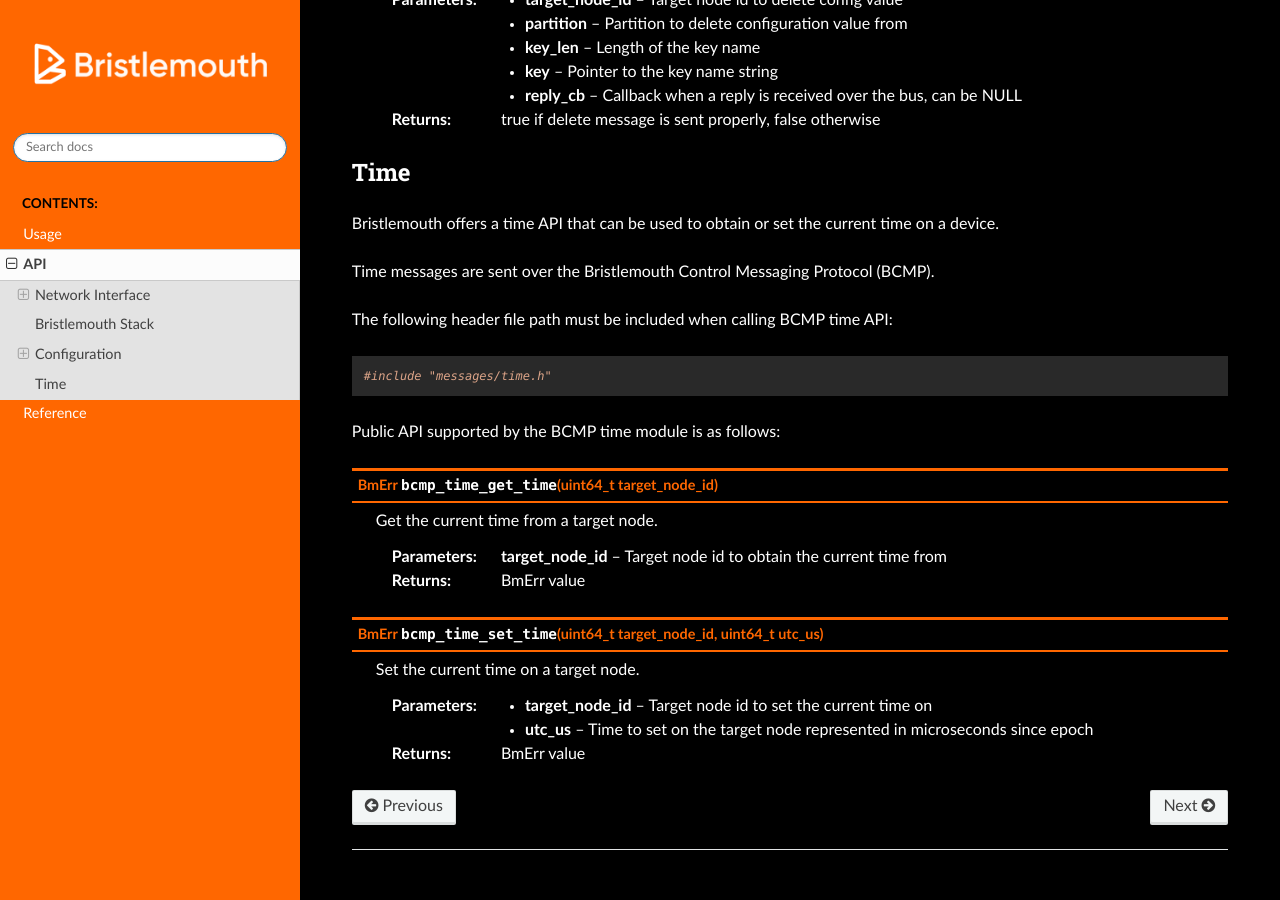
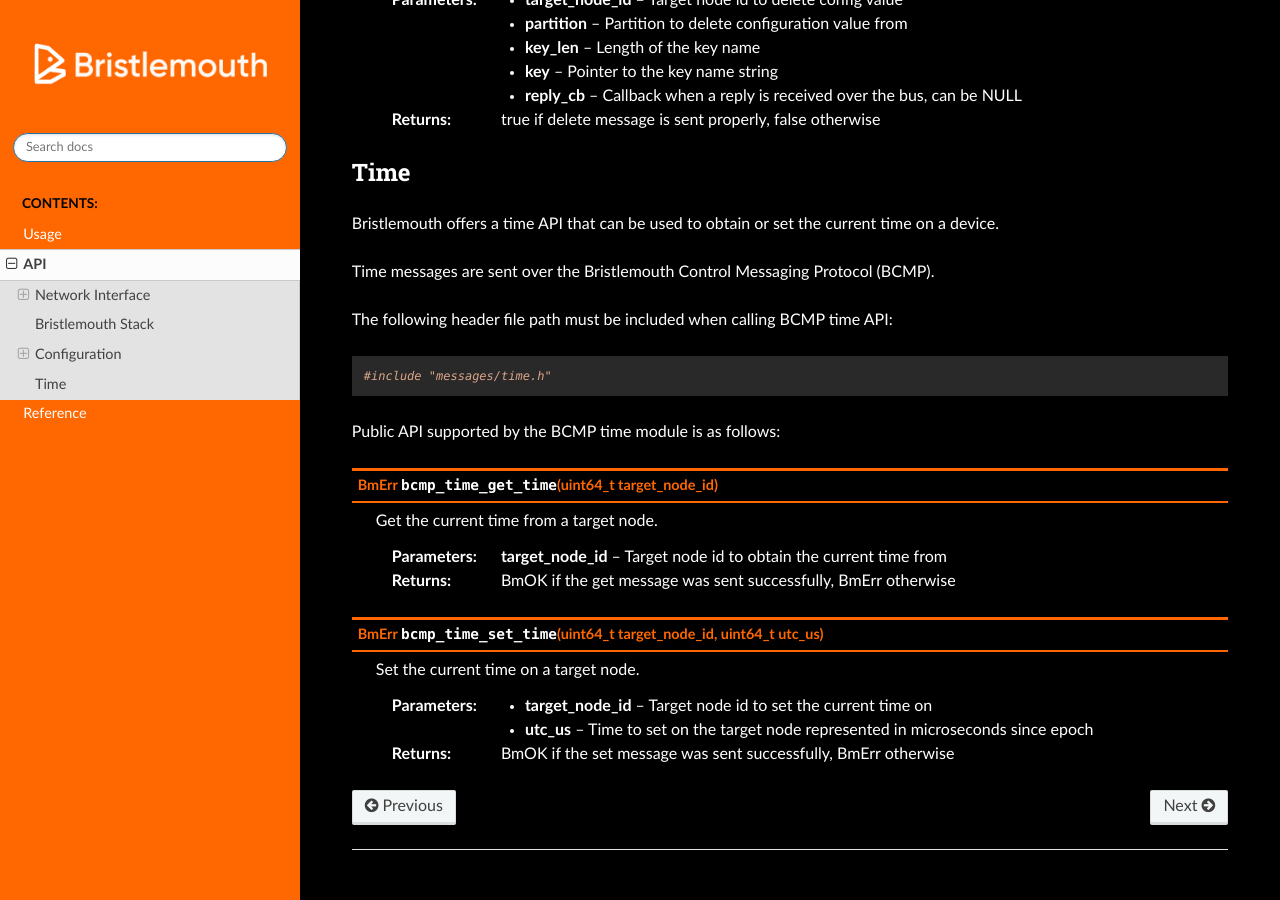
Before and after one commit to bristlemouth/bm_core, a Sphinx documentation site: the page built from docs/api.md, in a window 1280 px wide and 900 px high, scrolled down 7556 px. Built offline with Sphinx 7.4.7 and the Read the Docs theme 3.1.0, drawn with Linux system fonts in a browser that asks for light colours.

Commit message:
Clarify the return values

````diff
--- a/docs/api.md
+++ b/docs/api.md
@@ -467,7 +467,7 @@
 
   :param target_node_id: Target node id to obtain the current time from
 
-  :returns: BmErr value
+  :returns: BmOK if the get message was sent successfully, BmErr otherwise
 ```
 
 ```{eval-rst}
@@ -478,5 +478,5 @@
   :param target_node_id: Target node id to set the current time on
   :param utc_us: Time to set on the target node represented in microseconds since epoch
 
-  :returns: BmErr value
+  :returns: BmOK if the set message was sent successfully, BmErr otherwise
 ```
````
Also changed, not shown: 1 other file.
